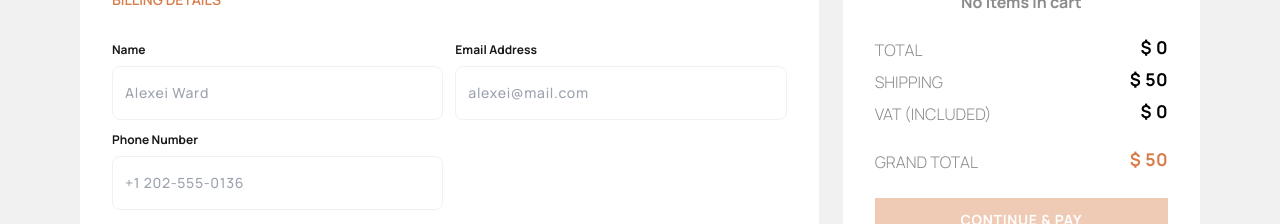
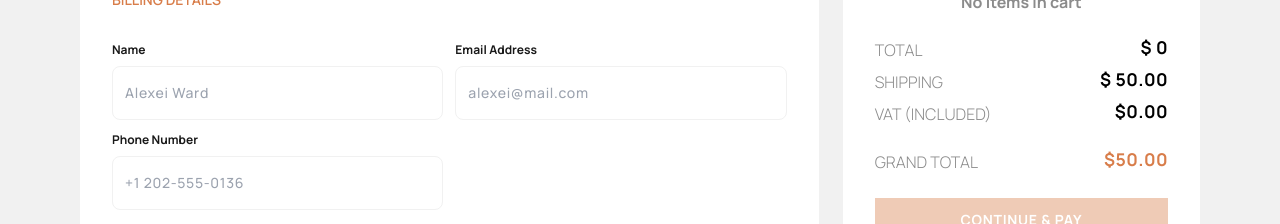
Before and after one commit to elghanbibadr/autophileEcommerce, a React (Vite) app: page /checkout in a window 1280 px wide. Shown: the part 250-474 px from the top of the page. Built offline with nearby package versions, Linux system fonts and the light colour scheme.

Commit message:
add only two number after the decimal for the summary cart prices

```diff
--- a/src/pages/checkout/Checkout.jsx
+++ b/src/pages/checkout/Checkout.jsx
@@ -65,6 +65,9 @@ const Checkout = () => {
    }
  }
 
+ const vatPrice=(total *0.01).toFixed(2)
+ const totalPrice = (total + total *0.01  + 50 + total*0.001).toFixed(2)
+ const shippingCost=(50 +  total*0.001).toFixed(2)
 
   const [isEmoneyPaymentMethod, setIsEmoneyPaymentMethod]=useState(true)
   const navigate = useNavigate();
@@ -197,15 +200,15 @@ const Checkout = () => {
             </div>
             <div className='flex justify-between   my-2 '>
               <p className='text-paleBlack '>SHIPPING</p>
-              <h4 className='text-black font-bold '>$ {50 +  total*0.001}</h4>
+              <h4 className='text-black font-bold '>$ {shippingCost}</h4>
             </div>
             <div className='flex justify-between'>
               <p className='text-paleBlack '>VAT (INCLUDED)</p>
-              <h4 className='text-black font-bold'>$ {total *0.01}</h4>
+              <h4 className='text-black font-bold'>${vatPrice} </h4>
             </div>
             <div className='flex justify-between mt-6'>
               <p className='text-paleBlack '>GRAND TOTAL</p>
-              <h4 className='text-orange font-bold '>$ {total + total *0.01+50 + total*0.001}</h4>
+              <h4 className='text-orange font-bold '>${totalPrice}</h4>
             </div>
                     <div onClick={handleFormSubmited}>
                       <Btn  className={`${addedItemsToCard.length===0 ? "  bg-opacity-40 cursor-not-allowed":"bg-opacity-100 "} bg-orange disabled text-white w-full mt-6`}    text="CONTINUE & PAY"/>
```
